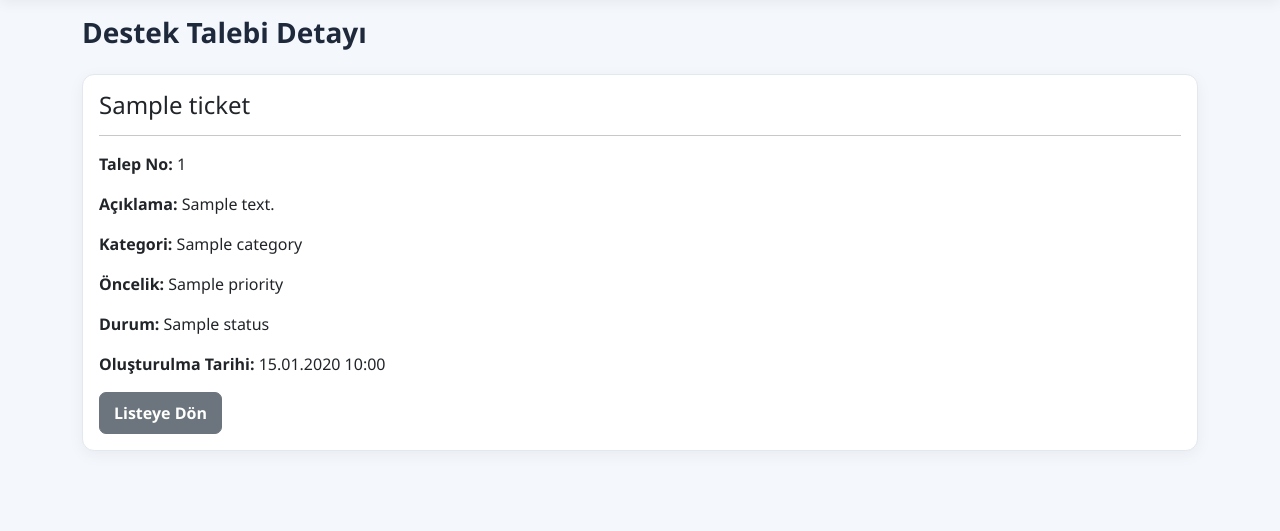
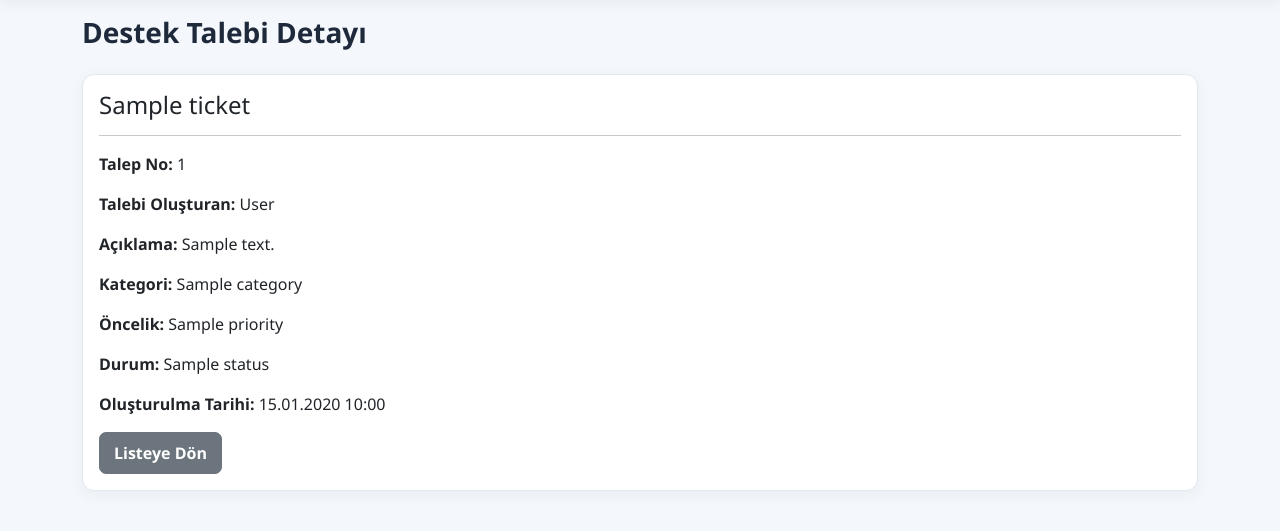
Before and after one commit to yarencekemci/ITHelpDesk, an ASP.NET Core app: page /Tickets/Details/1 in a window 1280 px wide. Shown: the part 57-588 px from the top of the page. Run offline with ASP.NET Core 8, Linux system fonts and the light colour scheme; tables that the repository leaves empty hold one stand-in row (values such as "Sample post"); style sheets or scripts are compiled from the project's sources.

Commit message:
display ticket creator on ticket details page

```diff
--- a/ITHelpDesk.Web/Controllers/TicketsController.cs
+++ b/ITHelpDesk.Web/Controllers/TicketsController.cs
@@ -26,6 +26,7 @@ namespace ITHelpDesk.Web.Controllers
             return View(tickets);
         }
 
+        [HttpGet]
         // destek talebinin detaylarını gösterir
         public IActionResult Details(int id)
         {
--- a/ITHelpDesk.Web/Views/Tickets/Details.cshtml
+++ b/ITHelpDesk.Web/Views/Tickets/Details.cshtml
@@ -9,6 +9,7 @@
         <hr />
 
         <p><strong>Talep No:</strong> @Model.Id</p>
+        <p><strong>Talebi Oluşturan:</strong> @Model.User?.FullName</p>
         <p><strong>Açıklama:</strong> @Model.Description</p>
         <p><strong>Kategori:</strong> @Model.Category?.Name</p>
         <p><strong>Öncelik:</strong> @Model.Priority?.Name</p>
```
